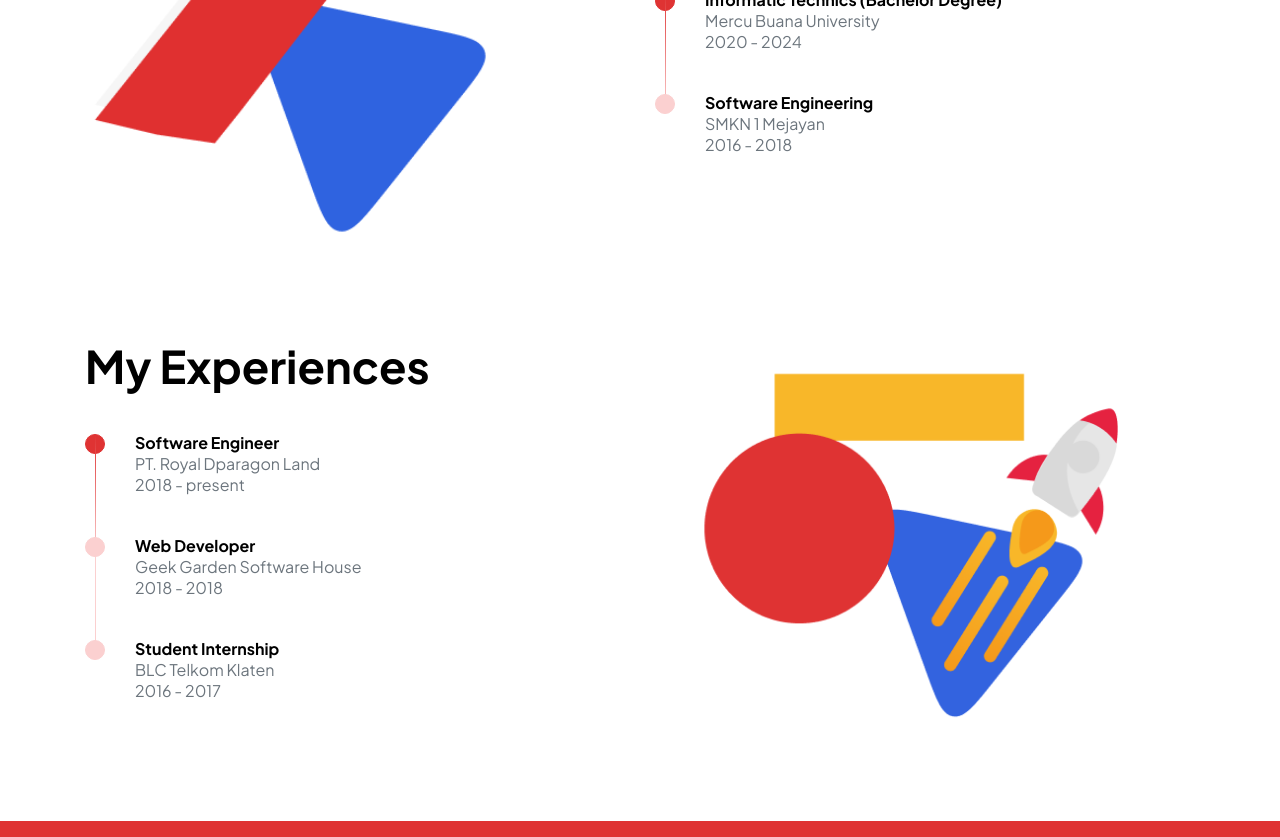
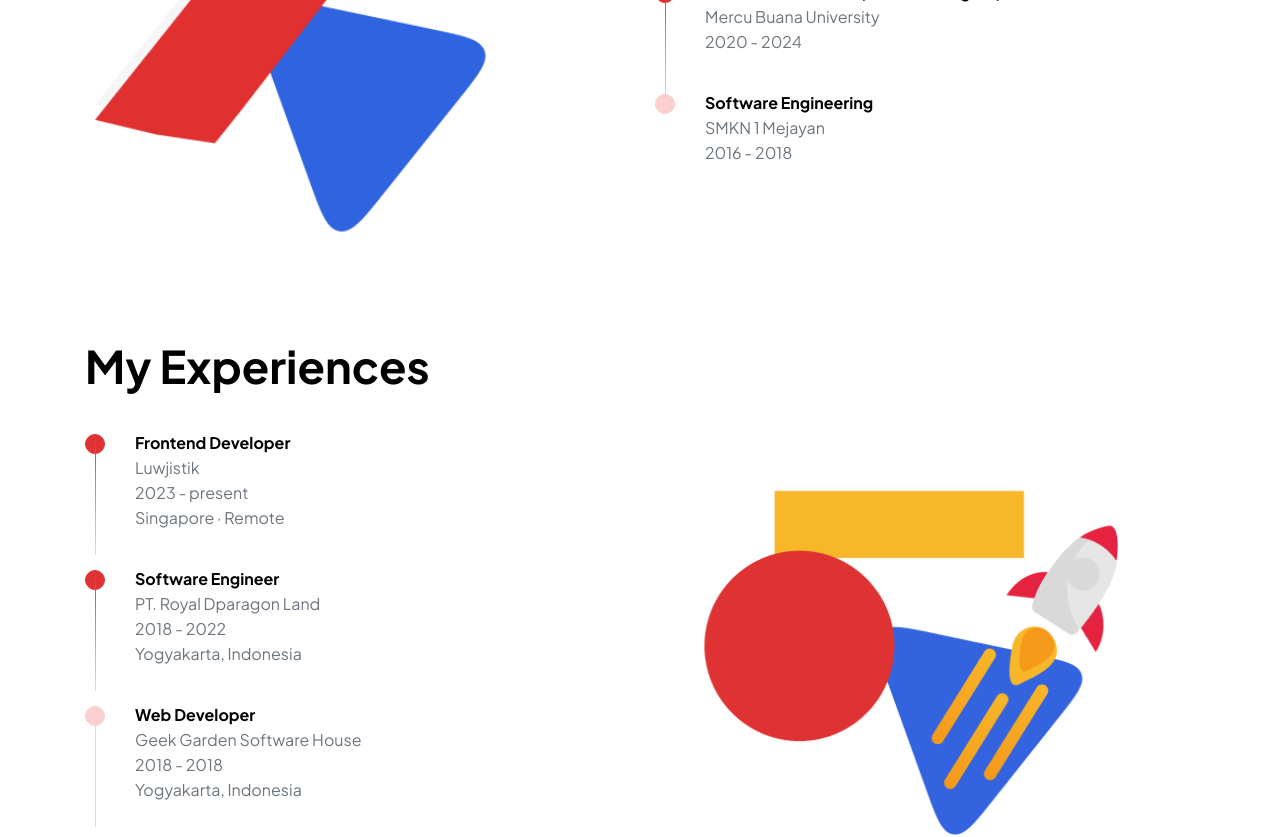
Before and after one commit to yogs22/yogi.web.id, a Nuxt app: page / in a window 1280 px wide. Shown: the part 1580-2417 px from the top of the page. Built offline with nearby package versions, Linux system fonts and the light colour scheme.

Commit message:
Update project and experience

```diff
--- a/components/Education.vue
+++ b/components/Education.vue
@@ -13,16 +13,16 @@
               <div class="circle bg-primary line"></div>
               <div>
                 <strong class="d-block">Informatic Technics (Bachelor Degree)</strong>
-                <span class="d-block text-muted">Mercu Buana University</span>
-                <span class="d-block text-muted">2020 - 2024</span>
+                <span class="d-block text-muted mt-1">Mercu Buana University</span>
+                <span class="d-block text-muted mt-1">2020 - 2024</span>
               </div>
             </div>
             <div class="dot">
               <div class="circle"></div>
               <div>
                 <strong class="d-block">Software Engineering</strong>
-                <span class="d-block text-muted">SMKN 1 Mejayan</span>
-                <span class="d-block text-muted">2016 - 2018</span>
+                <span class="d-block text-muted mt-1">SMKN 1 Mejayan</span>
+                <span class="d-block text-muted mt-1">2016 - 2018</span>
               </div>
             </div>
           </div>
--- a/components/Experience.vue
+++ b/components/Experience.vue
@@ -9,25 +9,37 @@
             <div class="dot">
               <div class="circle bg-primary line"></div>
               <div>
+                <strong class="d-block">Frontend Developer</strong>
+                <span class="d-block text-muted mt-1">Luwjistik</span>
+                <span class="d-block text-muted mt-1">2023 - present</span>
+                <span class="d-block text-muted mt-1">Singapore · Remote</span>
+              </div>
+            </div>
+            <div class="dot">
+              <div class="circle bg-primary line"></div>
+              <div>
                 <strong class="d-block">Software Engineer</strong>
-                <span class="d-block text-muted">PT. Royal Dparagon Land</span>
-                <span class="d-block text-muted">2018 - present</span>
+                <span class="d-block text-muted mt-1">PT. Royal Dparagon Land</span>
+                <span class="d-block text-muted mt-1">2018 - 2022</span>
+                <span class="d-block text-muted mt-1">Yogyakarta, Indonesia</span>
               </div>
             </div>
             <div class="dot">
               <div class="circle line-two"></div>
               <div>
                 <strong class="d-block">Web Developer</strong>
-                <span class="d-block text-muted">Geek Garden Software House</span>
-                <span class="d-block text-muted">2018 - 2018</span>
+                <span class="d-block text-muted mt-1">Geek Garden Software House</span>
+                <span class="d-block text-muted mt-1">2018 - 2018</span>
+                <span class="d-block text-muted mt-1">Yogyakarta, Indonesia</span>
               </div>
             </div>
             <div class="dot">
               <div class="circle"></div>
               <div>
                 <strong class="d-block">Student Internship</strong>
-                <span class="d-block text-muted">BLC Telkom Klaten</span>
-                <span class="d-block text-muted">2016 - 2017</span>
+                <span class="d-block text-muted mt-1">BLC Telkom</span>
+                <span class="d-block text-muted mt-1">2016 - 2017</span>
+                <span class="d-block text-muted mt-1">Klaten, Indonesia</span>
               </div>
             </div>
           </div>
--- a/static/css/style.css
+++ b/static/css/style.css
@@ -28,6 +28,7 @@ nav ul li {
 
 nav ul li a {
   color: var(--black);
+  font-weight: 500;
 }
 
 .nav-icon {
--- a/static/project.json
+++ b/static/project.json
@@ -78,6 +78,14 @@
     "description": "<p>I'm responsible to maintenance and slicing from sketch design to deployed website with Next JS & Strapi</p>",
     "url": "https://corenglish-landing-next.vercel.app/",
     "stack": ["nextjs", "reactjs"]
+  },
+  {
+    "name": "MSBU",
+    "img": "msbu.png",
+    "slug": "msbu",
+    "description": "<p>MSBU is Tech Staffing & Recruiting Company and i responsible to create a Landing Page with CMS using Node JS & Nuxt JS</p>",
+    "url": "https://msbu.co.id",
+    "stack": ["nuxt", "nodejs"]
   },
   {
     "name": "Pantai Cahaya",
```
Also changed, not shown: static/img/projects/msbu.png (added).
